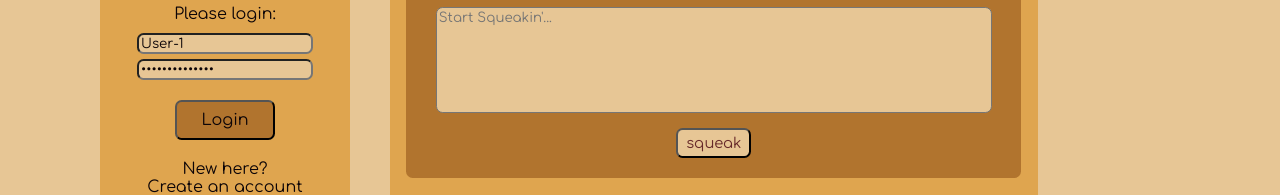
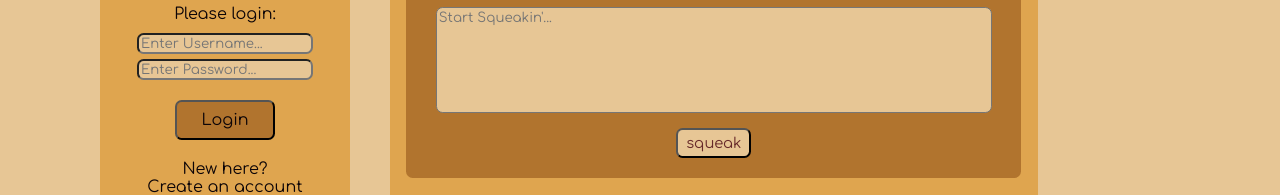
Before and after one commit to Rhiannon-OBrien-Coder/u2_Project-2_Squeaker, a website: page clients/index.html in a window 1280 px wide. Shown: the part 218-413 px from the top of the page. Drawn offline with nearby package versions, Linux system fonts and the light colour scheme; no server answers; a web font is replaced by a local one.

Commit message:
ready for presentation

```diff
--- a/clients/index.html
+++ b/clients/index.html
@@ -38,8 +38,8 @@
                 <h2 id="welcomeStranger">Welcome to<br>Squeaker</h2>
                 <label>Please login:</label>
                 <form>
-                    <input id="usernameLO" placeholder="Enter Username..." type="text" value="User-1">
-                    <input id="passwordLO" placeholder="Enter Password..." type="password" value="userpassword_1">
+                    <input id="usernameLO" placeholder="Enter Username..." type="text">
+                    <input id="passwordLO" placeholder="Enter Password..." type="password">
                     <button id="login">Login</button>
                 </form>
                 <p>New here?</p>
```
